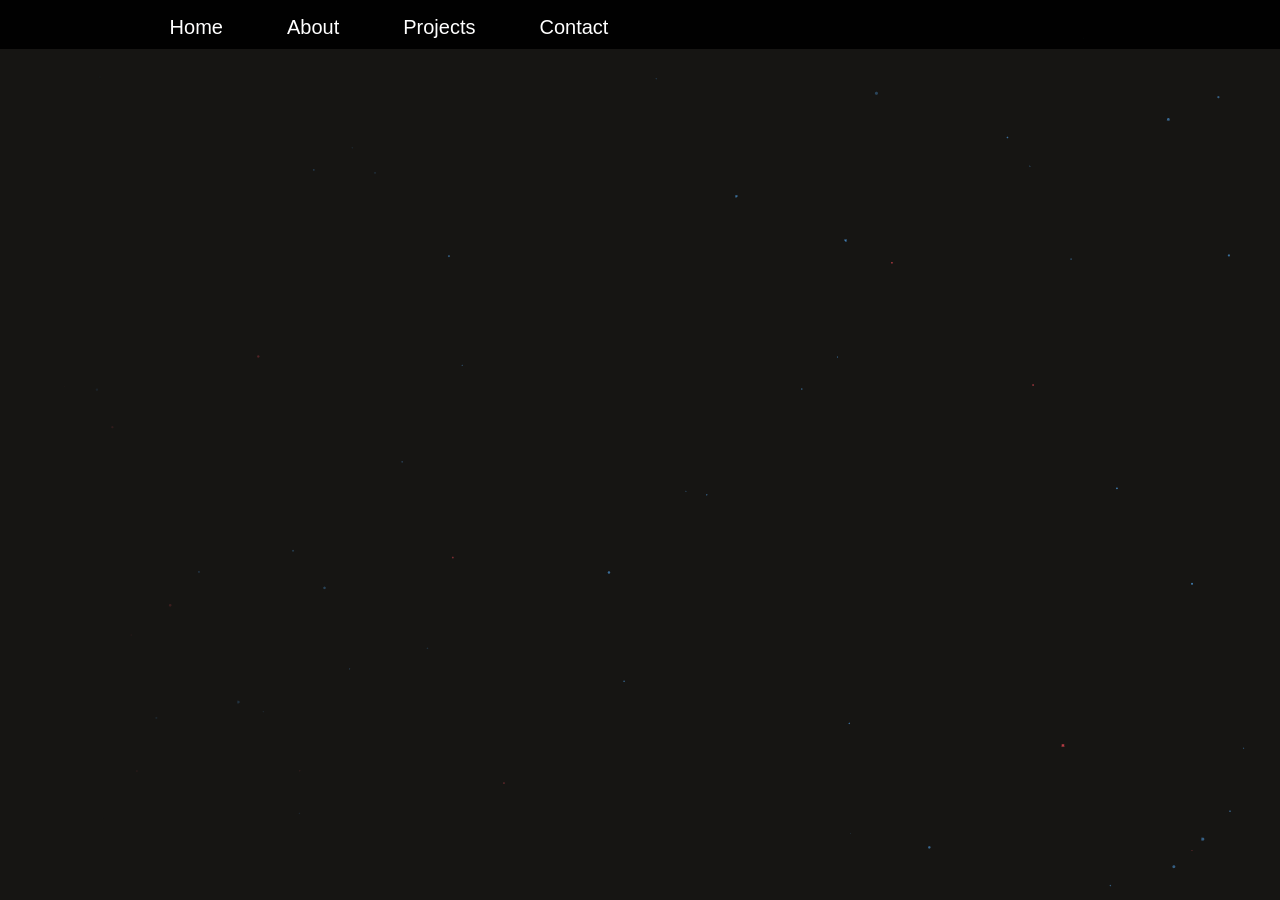
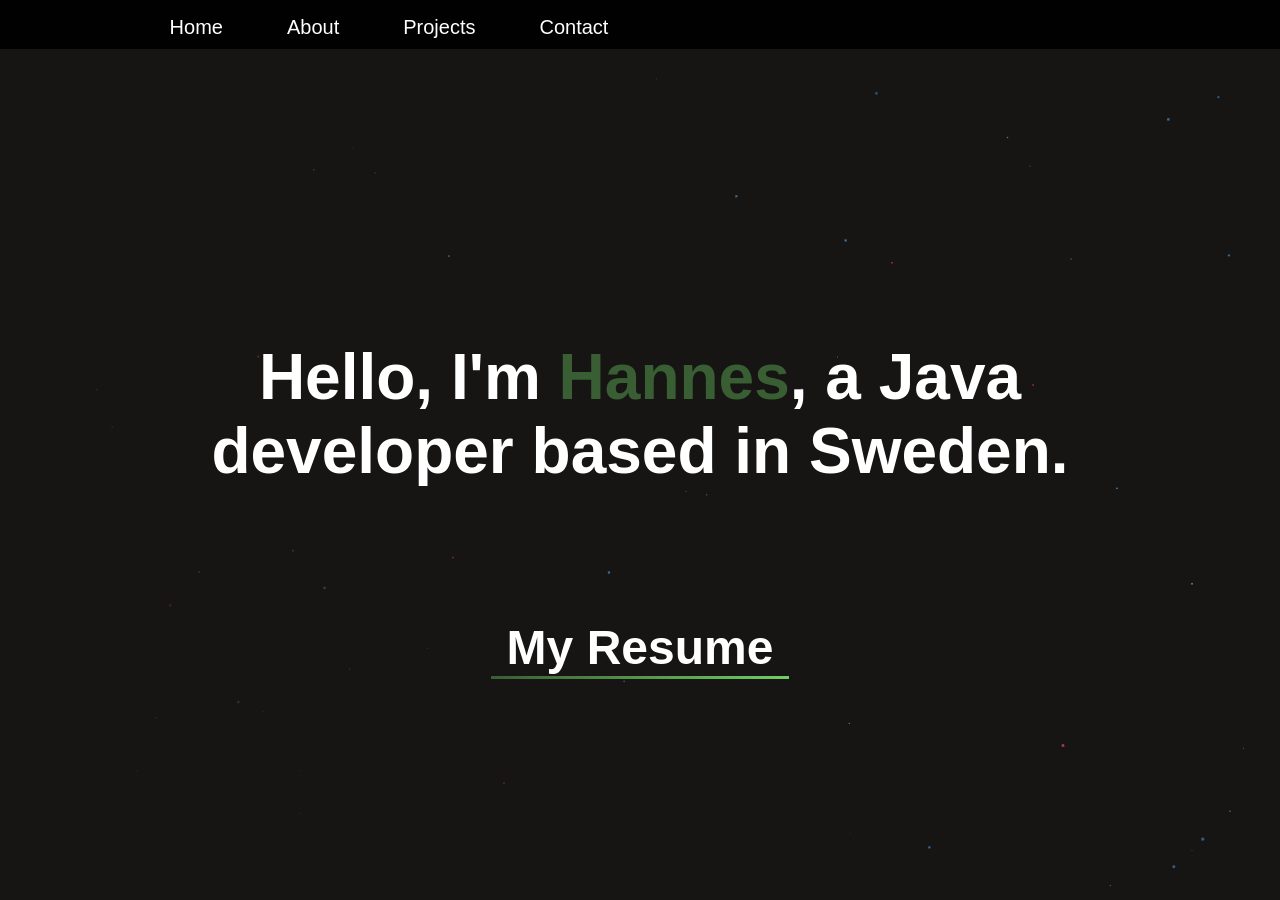
Before and after one commit to hanneshjelm/portfolio-frontend, a React (Vite) app: page / in a window 1280 px wide. Built offline with nearby package versions, Linux system fonts and the light colour scheme.

Commit message:
Added css for hero section

```diff
--- a/src/App.tsx
+++ b/src/App.tsx
@@ -2,11 +2,13 @@
 
 import './App.css'
 import NavBar from "./components/navbar/NavBar.tsx";
+import Hero from "./components/hero/Hero.tsx";
 
 function App() {
   return (
       <div>
           <NavBar/>
+          <Hero/>
       </div>
   )
 }
--- a/src/components/hero/Hero.css
+++ b/src/components/hero/Hero.css
@@ -0,0 +1,58 @@
+.hero {
+    display: flex;
+    align-items: center;
+    flex-direction: column;
+    gap: 8rem;
+    padding-top: 15rem;
+    animation: fadeIn 4s;
+}
+
+.hero h1 {
+    text-align: center;
+    width: 70%;
+    font-size: 4rem;
+    font-weight: 600;
+}
+
+.hero h1 span {
+    color: #395E33;
+}
+
+.hero-body {
+    display: flex;
+    align-items: center;
+    gap: 1.5rem;
+    font-size: 1.5rem;
+    font-weight: 500;
+    margin-bottom: 10rem;
+}
+
+.hero-resume-button {
+    display: inline-block;
+    border: none;
+    color: white;
+    font-size: 3rem;
+    padding: 0.25rem 1rem;
+    margin-bottom: 3rem;
+    cursor: pointer;
+    font-weight: 600;
+    background: linear-gradient(90deg, #395E33, #6FCF61);
+    background-repeat: no-repeat;
+    background-size: 100% 3px;
+    background-position: 0 100%;
+    transition: background-size 0.3s, background-position 0.3s ease-in-out;
+    text-decoration: none;
+}
+
+.hero-resume-button:hover {
+    background-size: 100% 100%;
+}
+
+.hero-resume-button:visited {
+    color: white;
+}
+
+@keyframes fadeIn {
+    0% {opacity: 0;}
+    100% {opacity: 1;}
+}
```
